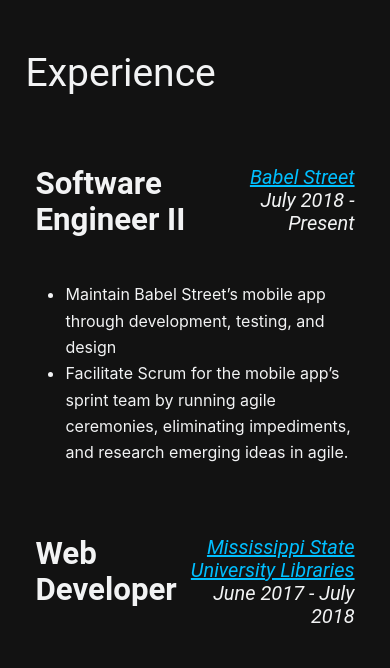
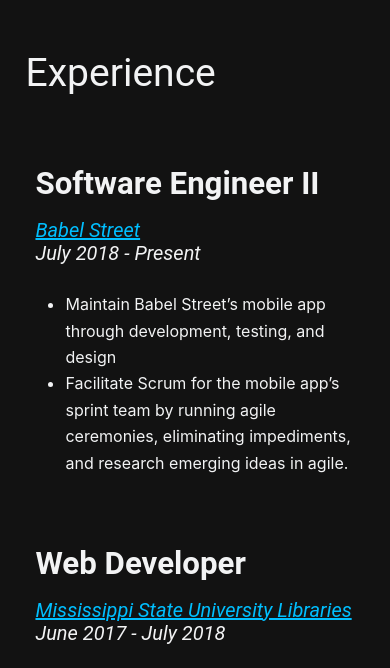
Before and after one commit to brooksbecton/resume, a plain HTML site: page index.html in a window 390 px wide. Shown: the part 131-799 px from the top of the page. Drawn offline with Linux system fonts and the light colour scheme.

Commit message:
Update job location mobile css

```diff
--- a/index.html
+++ b/index.html
@@ -45,7 +45,7 @@
           <section class="job">
             <div class="job-title">
               <h3>Software Engineer II</h3>
-              <h4 class="xxs-text">
+              <h4>
                 <a href="https://www.babelstreet.com/">Babel Street</a> <br />
                 July 2018 - Present
               </h4>
@@ -67,7 +67,7 @@
           <section class="job">
             <div class="job-title">
               <h3>Web Developer</h3>
-              <h4 class="xxs-text">
+              <h4>
                 <a href="http://lib.msstate.edu/"
                   >Mississippi State University Libraries</a
                 >
@@ -96,7 +96,7 @@
           <section class="job">
             <div class="job-title">
               <h3>Web Associate</h3>
-              <h4 class="xxs-text">
+              <h4>
                 <a href="http://wljt.org/"
                   >Public Broadcasting Network - WLJT</a
                 >
@@ -121,7 +121,7 @@
           <section class="job">
             <div class="job-title">
               <h3>Web Developer</h3>
-              <h4 class="xxs-text">
+              <h4>
                 <a href="https://www.utm.edu/departments/itc/"
                   >ITC - University of Tenessee at Martin</a
                 >
@@ -234,7 +234,9 @@
   <script>
     function changeColorMode() {
       function getIsDarkMode() {
-        const bodyContainsDarkCss = document.querySelector("body").classList.contains("dark-mode")
+        const bodyContainsDarkCss = document
+          .querySelector("body")
+          .classList.contains("dark-mode");
 
         return bodyContainsDarkCss;
       }
@@ -266,13 +268,13 @@
       }
 
       const userPrefersDarkMode =
-          window.matchMedia &&
-          window.matchMedia("(prefers-color-scheme: dark)").matches;
+        window.matchMedia &&
+        window.matchMedia("(prefers-color-scheme: dark)").matches;
 
       changeSocialIcons(getIsDarkMode());
       changeCSS(getIsDarkMode());
     }
 
-    changeColorMode()
+    changeColorMode();
   </script>
 </html>
--- a/style.css
+++ b/style.css
@@ -108,6 +108,9 @@
   main {
     padding: 2%;
   }
+  h4 {
+    font-size: 1.25em;
+  }
 }
 
 .container {
@@ -148,6 +151,17 @@
   font-style: italic;
 }
 
+@media only screen and (max-width: 1200px) {
+  .job-title {
+    flex-direction: column;
+    justify-content: start;
+  }
+  .job-title h4 {
+    margin: 0;
+    text-align: left;
+  }
+}
+
 .name {
   display: flex;
   flex-direction: row;
```
